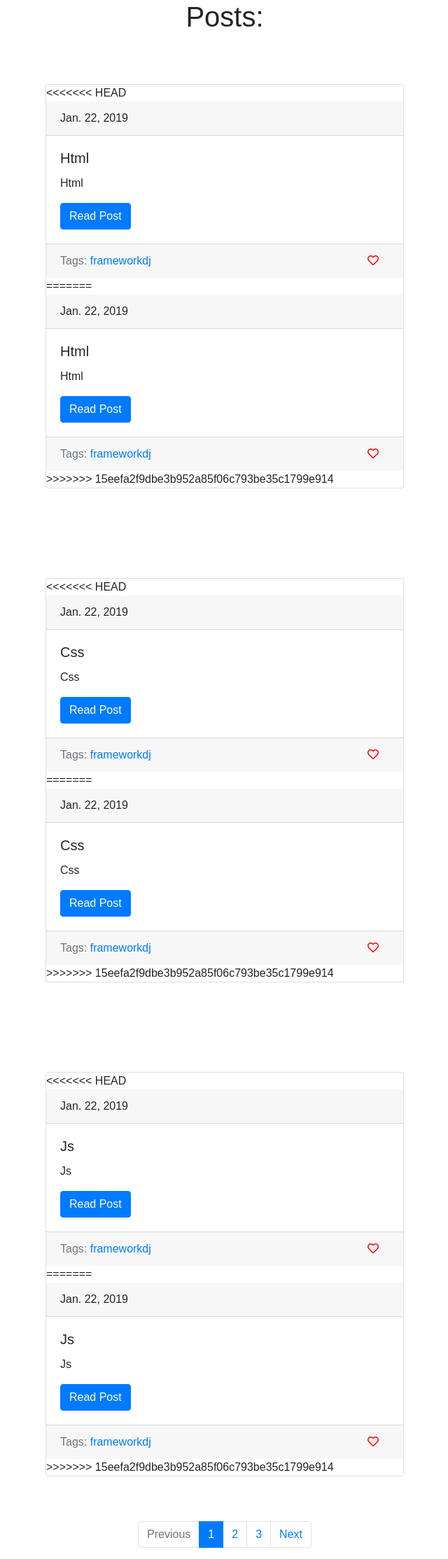
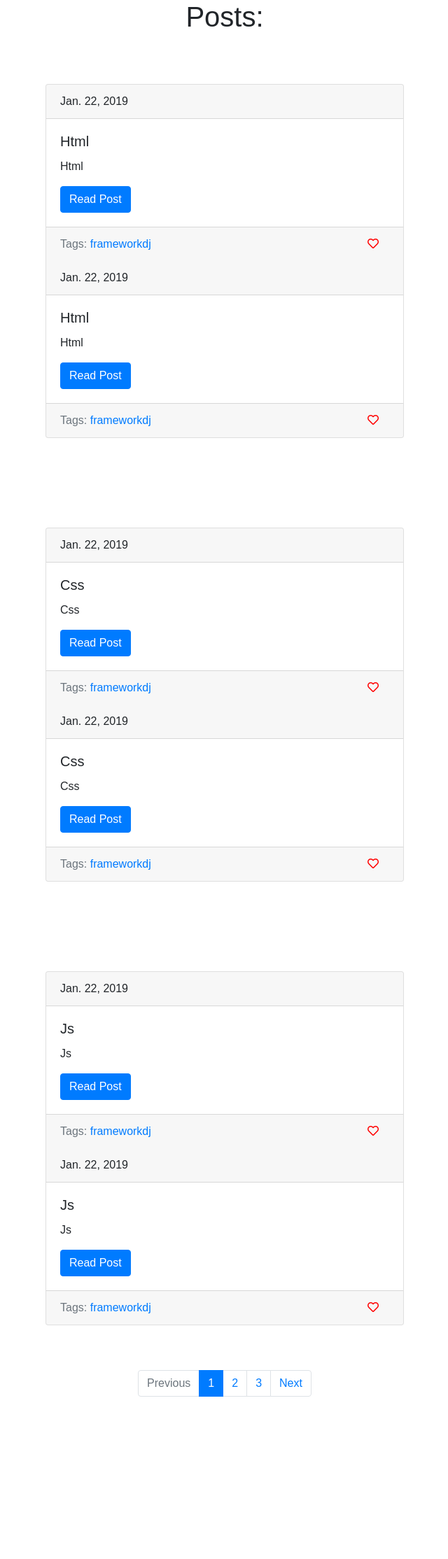
Before and after one commit to DSchMelz/Blog, a Django app: page /blog/ in a window 1280 px wide. Shown: the part 74-2302 px from the top of the page at 70% size, without its empty margins (319-959 px from the left). After the commit the page ends 2070 px from the top, so only its background shows below. Run offline with Django 3.2, Linux system fonts and the light colour scheme; data comes from the database, SQL or seed files in the repository; some libraries are stand-ins or nearby versions.

Commit message:
Вроде всё, норм

```diff
--- a/blog/templates/blog/includes/post_card_template.html
+++ b/blog/templates/blog/includes/post_card_template.html
@@ -1,5 +1,4 @@
 <div class="card" style = "margin: 5% 0; width: 40%">
-<<<<<<< HEAD
   <div class="card-header">
     {{post.date_pub}}
   </div>
@@ -17,7 +16,6 @@
       {% endfor %}
         <button class="like" type="submit"><i class="heart far fa-heart"></i></button>
   </div>
-=======
         <div class="card-header">
           {{post.date_pub}}
         </div>
@@ -35,5 +33,4 @@
             {% endfor %}
               <button class="like" type="submit"><i class="heart far fa-heart"></i></button>
         </div>
->>>>>>> 15eefa2f9dbe3b952a85f06c793be35c1799e914
 </div>
```
